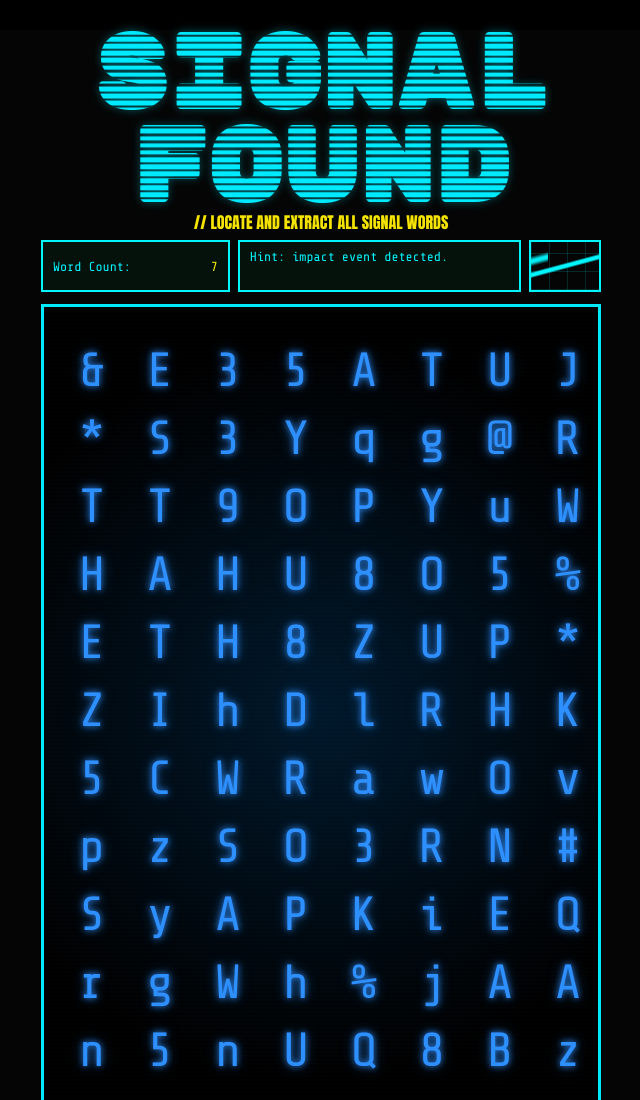
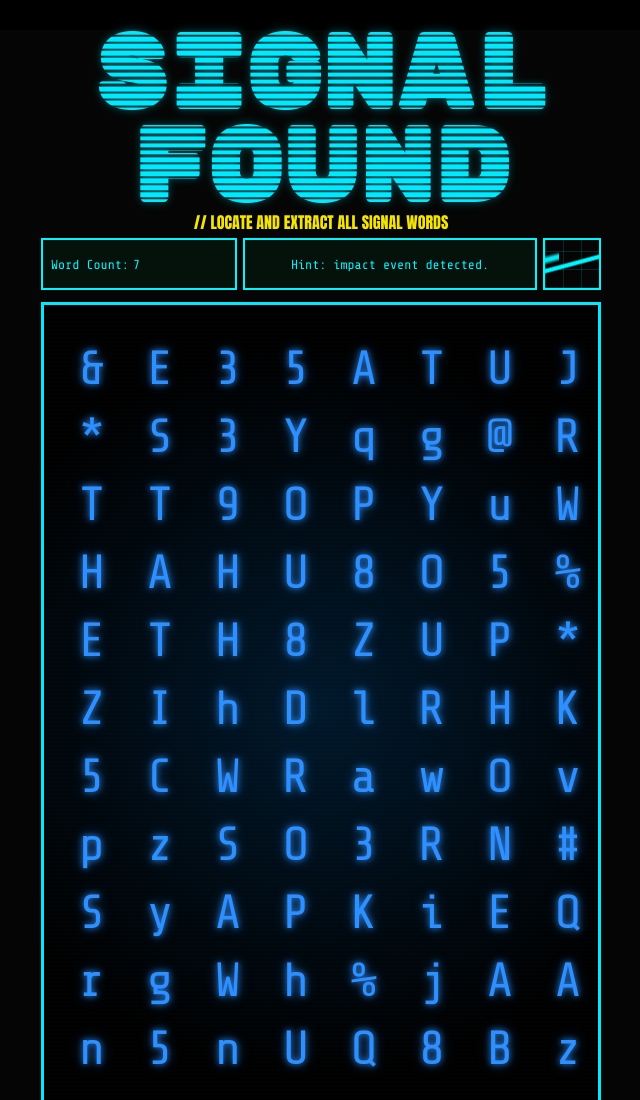
Before and after one commit to Bluecats3/SignalFound, a website: page index.html in a window 1280 px wide. Shown: the top 1100 px of the page, without its empty margins (319-959 px from the left). Drawn offline with nearby package versions, Linux system fonts and the light colour scheme.

Commit message:
Adjust mobile layout view

```diff
--- a/style.css
+++ b/style.css
@@ -618,9 +618,9 @@ font-smooth: never;
 .terminalDetails {
   display: grid;
 
-  grid-template-columns: 1fr 1.5fr 72px;
+  grid-template-columns: 1fr 1.5fr 58px;
 
-  gap: 8px;
+  gap: 6px;
 
   align-items: stretch;
 
@@ -628,7 +628,7 @@ font-smooth: never;
 
   max-width: 560px;
 
-  margin: 6px auto 8px;
+  margin: 4px auto 6px;
 }
 
 .miniInfoBox,
@@ -642,7 +642,7 @@ font-smooth: never;
 
   font-family: 'Share Tech Mono', monospace;
 
-  padding: 7px 10px;
+  padding: 7px 8px;
 
   font-size: 0.82rem;
 
@@ -652,26 +652,33 @@ font-smooth: never;
 }
 
 .miniInfoBox {
-
   display: flex;
 
   align-items: center;
 
-  justify-content: space-between;
+  justify-content: flex-start;
 
-  gap: 6px;
+  gap: 4px;
 }
 
 .miniInfoBox strong {
 
-  color: #fff200;
+  color: #00f6ff;
 
   font-weight: 400;
 }
 
 .miniHintBox {
 
-  line-height: 1.25;
+  display: flex;
+
+  align-items: center;
+
+  justify-content: center;
+
+  text-align: center;
+
+  line-height: 1.2;
 }
 
 .scanBox {
@@ -699,7 +706,7 @@ font-smooth: never;
       transparent 1px 18px
     );
 
-  min-height: 52px;
+  min-height: 42px;
 }
 
 .scanBox {
```
